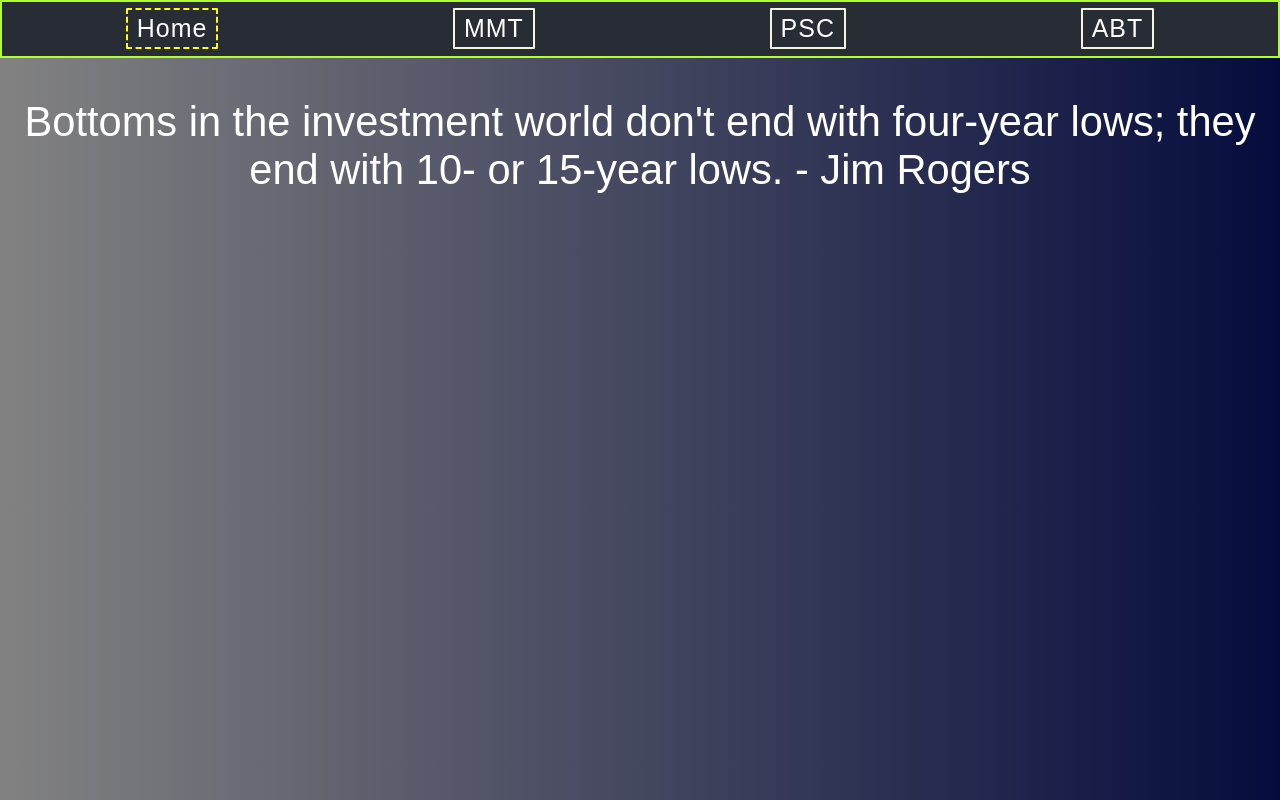
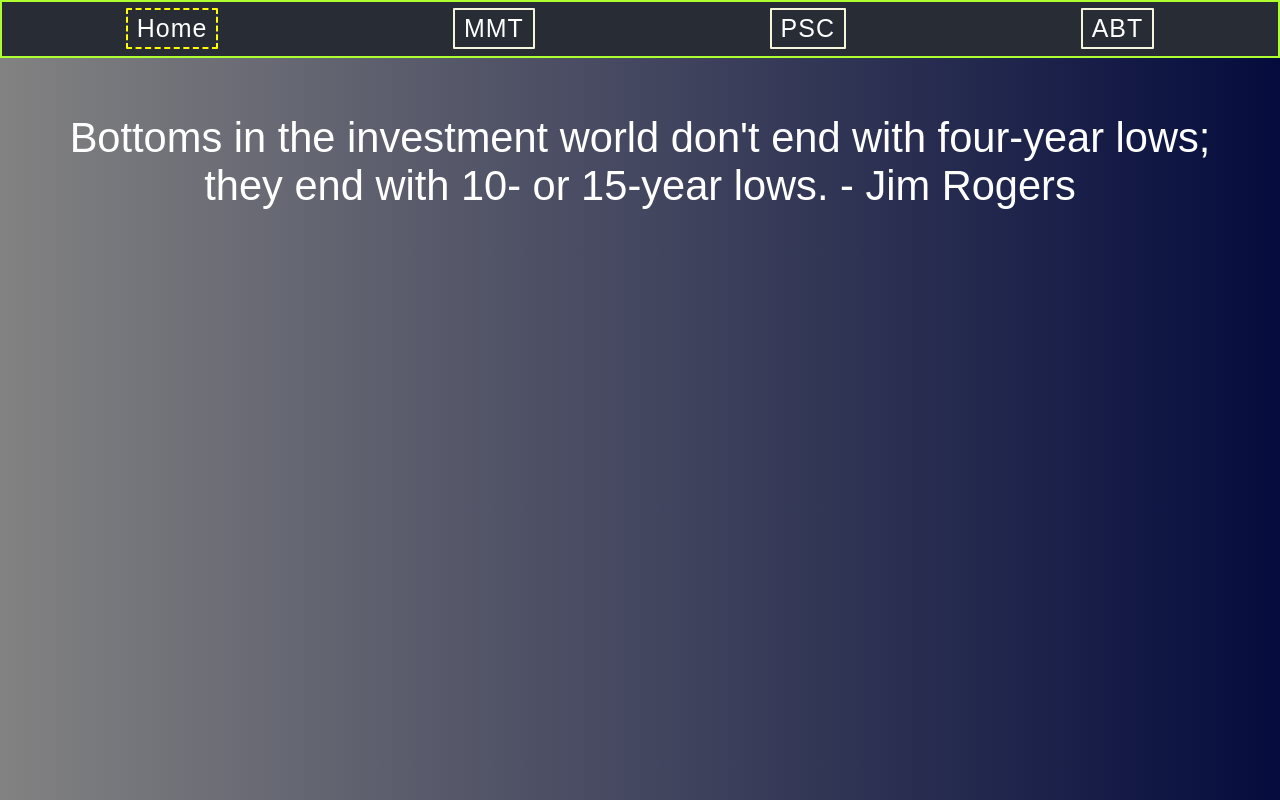
Before and after one commit to gHashFlyer/dhlva, a React (Create React App) app: page / in a window 1280 px wide. Shown: the top 800 px of the page. Built offline with nearby package versions, Linux system fonts and the light colour scheme.

Commit message:
minor updates

```diff
--- a/src/pages/Home.css
+++ b/src/pages/Home.css
@@ -22,15 +22,18 @@
 .home-body{
 
   padding-top:2em;
-  display:flex;
-  /* align-items: center;
-  align-self: center;
-  align-content: center; */
-  justify-content: space-around;
-  /* align-content:space-around; */
+
   height:100%;
 
 }
+
+.home-content{
+  padding:1rem;
+}
+
+
+
+
 
 .home-menu{
   margin: 0;
--- a/src/pages/Home.js
+++ b/src/pages/Home.js
@@ -13,8 +13,11 @@ const Home = (props) => {
                 <Header page="Home" />
 
                 <div className="home-body">
+                    <div className="home-content">
+                        <RandomQuote />
+                    </div>
 
-                    <RandomQuote />
+
                 </div>
 
             </div>
```
